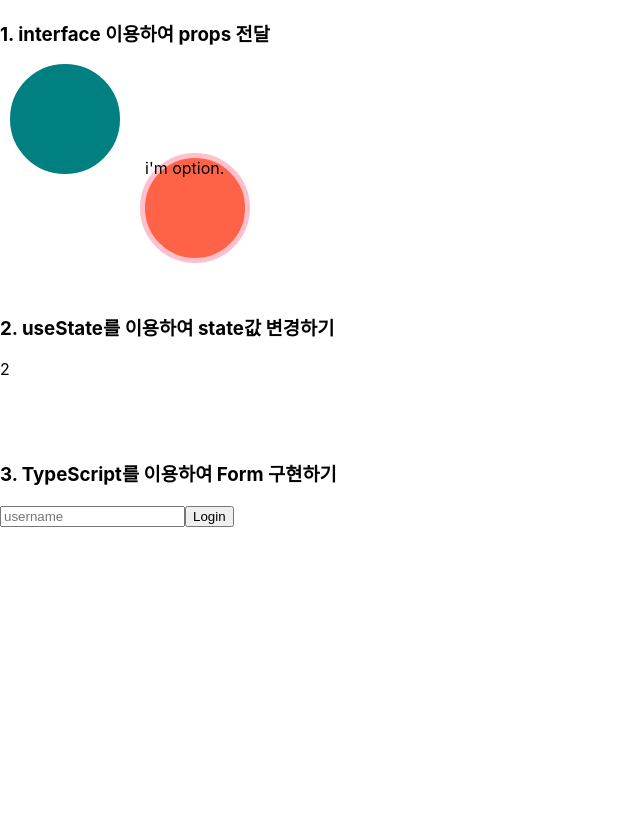
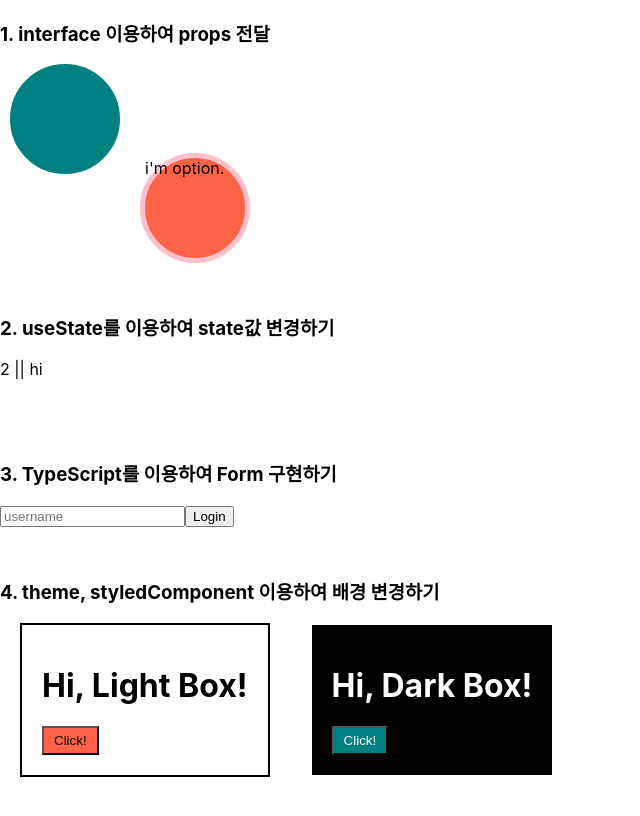
Before and after one commit to hk0920/Movie_app, a React (Create React App) app in the folder level-master-typescript/: page / in a window 1280 px wide. Shown: the top 816 px of the page, without its empty margins (0-640 px from the left). Built offline with nearby package versions, Linux system fonts and the light colour scheme.

Commit message:
typescript - theme component file upload

```diff
--- a/level-master-typescript/src/App.tsx
+++ b/level-master-typescript/src/App.tsx
@@ -1,15 +1,11 @@
 import React from 'react';
 import styled from 'styled-components';
-import Component1 from './study/Component1';
-import Component2 from './study/Component2';
-import Component3 from './study/Component3';
+import StudyComponent from './study/Study';
 
 function App() {
   return (
     <div className="App">
-      <Component1 />
-      <Component2 />
-      <Component3 />
+      <StudyComponent />
     </div>
   );
 }
--- a/level-master-typescript/src/study/Component2.tsx
+++ /dev/null
@@ -1,21 +0,0 @@
-import styled from "styled-components";
-import Counter from "./Counter";
-
-const Wrapper = styled.div`
-    margin-bottom:50px;
-`;
-
-const Title = styled.h3`
-    color:#000;
-`;
-
-function Component2 (){
-    return(
-        <Wrapper>
-            <Title>2. useState를 이용하여 state값 변경하기</Title>
-            <Counter />
-        </Wrapper>
-    )
-}
-
-export default Component2;
--- a/level-master-typescript/src/study/Component3.tsx
+++ /dev/null
@@ -1,21 +0,0 @@
-import styled from "styled-components";
-import Forms from "./Form";
-
-const Wrapper = styled.div`
-    margin-bottom:50px;
-`;
-
-const Title = styled.h3`
-    color:#000;
-`;
-
-function Component3 (){
-    return(
-        <Wrapper>
-            <Title>3. TypeScript를 이용하여 Form 구현하기</Title>
-            <Forms />
-        </Wrapper>
-    )
-}
-
-export default Component3;
--- a/level-master-typescript/src/study/Counter.tsx
+++ b/level-master-typescript/src/study/Counter.tsx
@@ -27,7 +27,7 @@ function Counter() {
 
     return (
         <Container>
-            {counter}
+            {counter} || {value}
         </Container>
     )
 }
--- a/level-master-typescript/src/study/Form.tsx
+++ b/level-master-typescript/src/study/Form.tsx
@@ -12,6 +12,9 @@ function Forms(){
         const {
             currentTarget : {value}
         } = event;
+        // 동일한 표현으로는 아래와 같다.(위 표현은 변수가 여러 개일 경우 사용하면 장점인 문법)
+        // == 동일한 표현 1.  const value = event.currentTarget.value;
+        // == 동일한 표현 2.  const {value} = event.currentTarget;
 
         setValue(value);    // input type 이 text이기 때문에 string 으로 받는다.
     }
--- a/level-master-typescript/src/study/Component1.tsx
+++ b/level-master-typescript/src/study/Study.tsx
@@ -1,5 +1,8 @@
 import styled from "styled-components";
 import Circle from "./Circle";
+import Counter from "./Counter";
+import Forms from "./Form";
+import ThemeComponent from "./ThemeComponent";
 
 // Type Script - Java Script를 기반으로 한 언어  + 새로운 기능 (문법이 Java Script와 동일)
 //             - 다만 Type Script는 strongly-type 언어라 프로그래망 언어가 작동하기 전 type을 확인한다.
@@ -16,7 +19,7 @@ import Circle from "./Circle";
 
 // theme - 기본적으로 모든 색상들을 가지고 있는 object
 
-const Wrapper = styled.div`
+const Box = styled.div`
     margin-bottom:50px;
 `;
 
@@ -26,11 +29,28 @@ const Title = styled.h3`
 
 function Component1(){
     return (
-        <Wrapper>
-            <Title>1. interface 이용하여 props 전달</Title>
-            <Circle bgColor="teal" />
-            <Circle bgColor="tomato" borderColor="pink" text="i'm option."/>
-        </Wrapper>
+        <div>
+            <Box>
+                <Title>1. interface 이용하여 props 전달</Title>
+                <Circle bgColor="teal" />
+                <Circle bgColor="tomato" borderColor="pink" text="i'm option."/>
+            </Box>
+
+            <Box>
+                <Title>2. useState를 이용하여 state값 변경하기</Title>
+                <Counter />
+            </Box>
+
+            <Box>
+                <Title>3. TypeScript를 이용하여 Form 구현하기</Title>
+                <Forms />
+            </Box>
+
+            <Box>
+                <Title>4. theme, styledComponent 이용하여 배경 변경하기</Title>
+                <ThemeComponent />
+            </Box>
+        </div>
     )
 }
 
--- /dev/null
+++ b/level-master-typescript/src/study/Theme.tsx
@@ -0,0 +1,16 @@
+import { DefaultTheme } from "styled-components";
+
+// Theme.tsx 파일은 테마 모읍집이라고 생각하면 좋다.
+
+// styled.d.ts 파일에 지정해둔 type과 동일해야한다.
+export const lightTheme : DefaultTheme = {
+    bgColor:"white",
+    textColor:"black",
+    btnColor:"tomato",
+}
+
+export const darkTheme : DefaultTheme = {
+    bgColor:"black",
+    textColor:"white",
+    btnColor:"teal",
+}
--- /dev/null
+++ b/level-master-typescript/src/study/ThemeComponent.tsx
@@ -0,0 +1,43 @@
+import styled, { ThemeProvider } from "styled-components";
+import { darkTheme, lightTheme } from "./Theme";
+
+const ThemeBox = styled.div`
+    display:inline-block;
+    padding:20px;
+    margin:0 20px;
+    background-color:${(props) => props.theme.bgColor};
+    border:2px solid ${(props) => props.theme.textColor};
+`
+
+const H1 = styled.h1`
+    color:${(props) => props.theme.textColor};
+`;
+
+const Button = styled.button`
+    display:inline-block;
+    padding:5px 10px;
+    color:${(props) => props.theme.textColor};
+    background:${(props)=>props.theme.btnColor};
+`;
+
+function ThemeComponent(){
+    return(
+        <div>
+            <ThemeProvider theme={lightTheme}>
+                <ThemeBox>
+                    <H1>Hi, Light Box!</H1>
+                    <Button>Click!</Button>
+                </ThemeBox>
+            </ThemeProvider>
+
+            <ThemeProvider theme={darkTheme}>
+                <ThemeBox>
+                    <H1>Hi, Dark Box!</H1>
+                    <Button>Click!</Button>
+                </ThemeBox>
+            </ThemeProvider>
+        </div>
+    )
+}
+
+export default ThemeComponent;
```
Also changed, not shown: level-master-typescript/src/styled.d.ts (added, +14 -0 lines).
